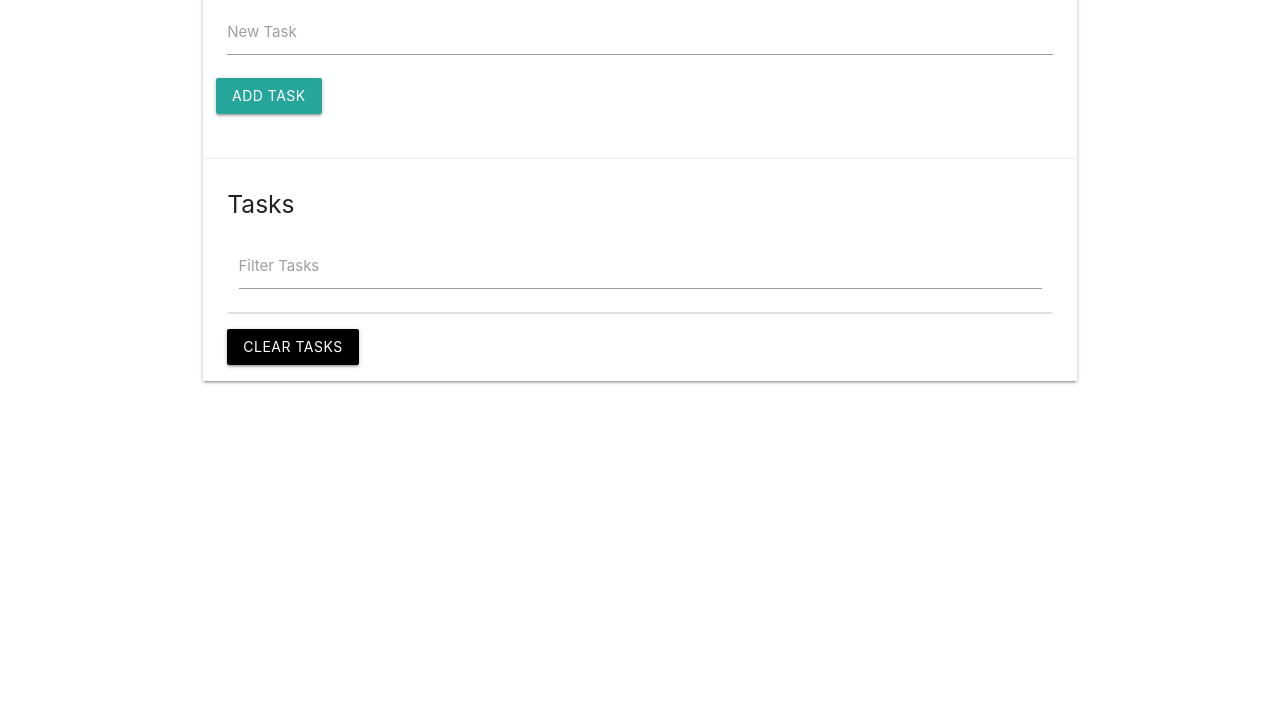
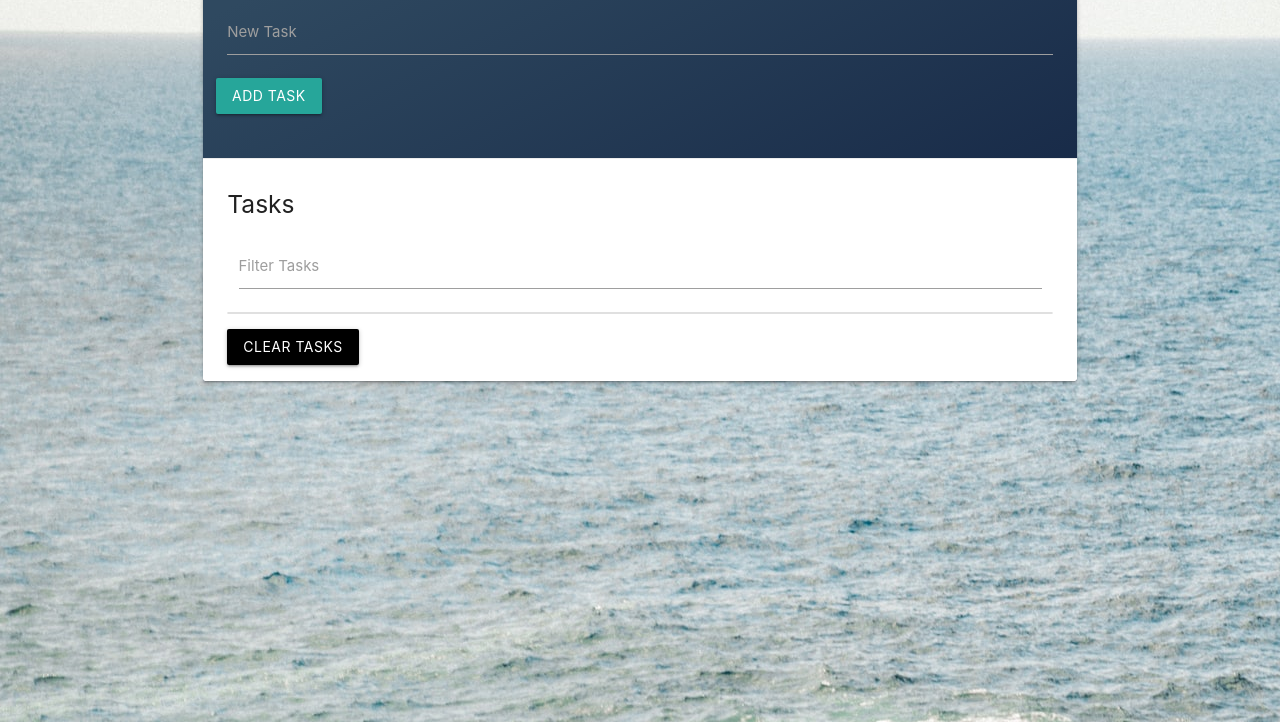
Before and after one commit to AliHaidry/SK29-TL-App, a plain HTML site: page index.html in a window 1280 px wide. Shown: the part 78-800 px from the top of the page. Drawn offline with nearby package versions, Linux system fonts and the light colour scheme.

Commit message:
Code update

```diff
--- a/index.html
+++ b/index.html
@@ -17,6 +17,14 @@
       crossorigin="anonymous"
     />
     <title>Task List</title>
+    <style>
+      .card{
+        background-image:linear-gradient(to bottom right, #2F4960 10%, #102040);
+      }
+    body{
+      background-image:url(./Images/Background.jpg);
+    }
+    </style>
   </head>
   <body>
     <div class="container">
```
Also changed, not shown: Images/Background.jpg (added).
